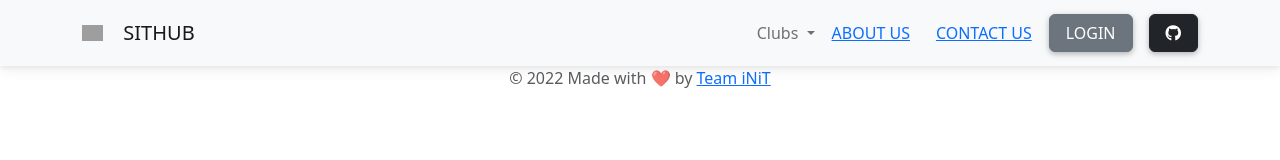
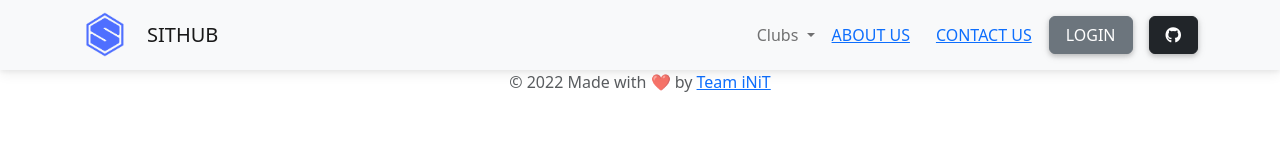
Before and after one commit to Abhinavkar/SITHUB_HO, a plain HTML site: page index.html in a window 1280 px wide. Drawn offline with nearby package versions, Linux system fonts and the light colour scheme; grey boxes are pictures that could not be loaded.

Commit message:
UPDATED NAV ICON

```diff
--- a/index.html
+++ b/index.html
@@ -27,7 +27,7 @@
       <!-- Navbar brand -->
 
       <a class="navbar-brand me-2" href="https://mdbgo.com/">
-        <img src="https://mdbcdn.b-cdn.net/img/logo/mdb-transaprent-noshadows.webp" height="16" alt="MDB Logo"
+        <img src="icons\favicon.png" height="45" alt="MDB Logo"
           loading="lazy" style="margin-top: -1px;" />
 
       </a>
```
